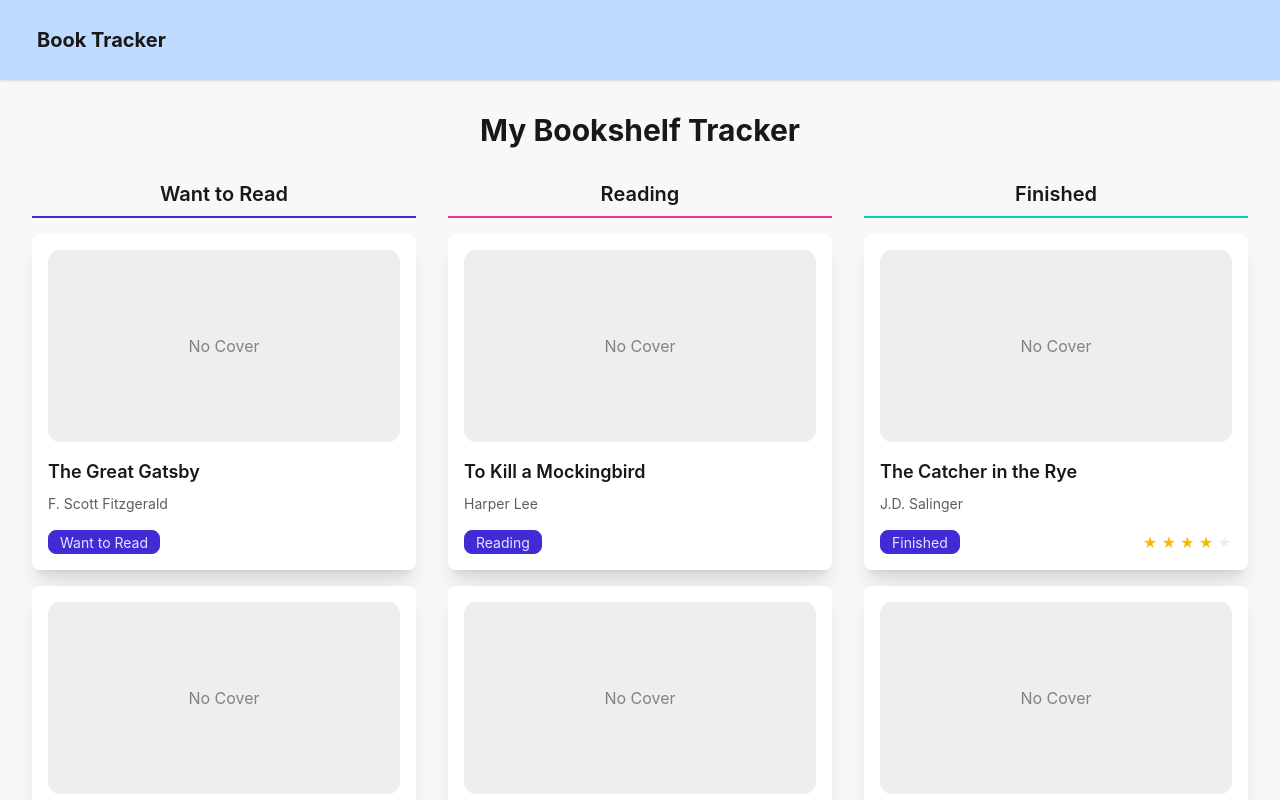
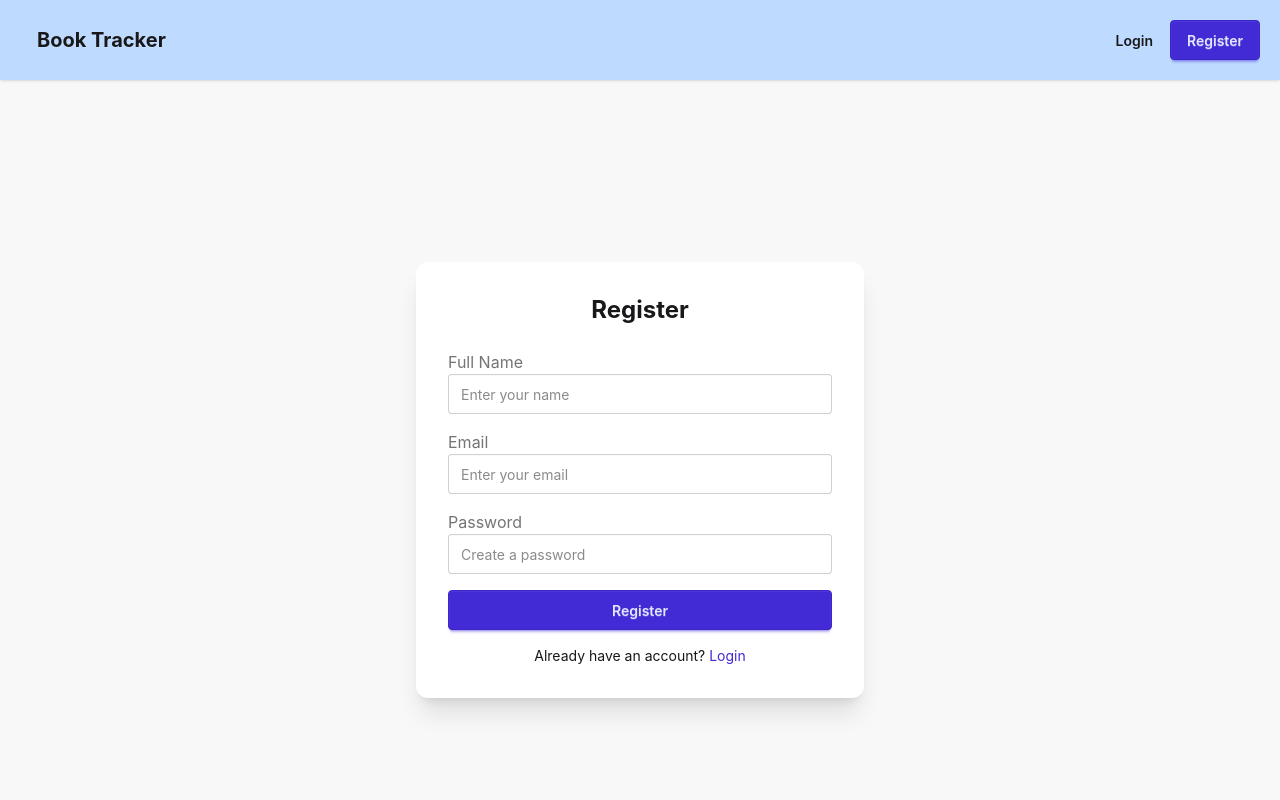
Before and after one commit to MohammadSahid232/Book-Shelf-Tracker, a React app in the folder frontend/: page /register in a window 1280 px wide. Shown: the top 800 px of the page. Built offline with nearby package versions, Linux system fonts and the light colour scheme; the HTML template or start-up script is replaced by a standard one.

Commit message:
feat: Add React Router and Login/Register pages for Week 2

```diff
--- a/frontend/package.json
+++ b/frontend/package.json
@@ -14,6 +14,7 @@
     "daisyui": "^5.6.0",
     "react": "^19.2.7",
     "react-dom": "^19.2.7",
+    "react-router-dom": "^7.18.1",
     "tailwindcss": "^4.3.1"
   },
   "devDependencies": {
--- a/frontend/src/App.jsx
+++ b/frontend/src/App.jsx
@@ -1,15 +1,22 @@
 import React from 'react';
+import { BrowserRouter, Routes, Route } from 'react-router-dom';
 import Home from './pages/Home';
+import Login from './pages/Login';
+import Register from './pages/Register';
 import Header from './components/header';
 import Footer from './components/Footer';
 
 function App() {
   return (
-    <>
+    <BrowserRouter>
       <Header />
-      <Home />
+      <Routes>
+        <Route path="/" element={<Home />} />
+        <Route path="/login" element={<Login />} />
+        <Route path="/register" element={<Register />} />
+      </Routes>
       <Footer />
-    </>
+    </BrowserRouter>
   );
 }
 
--- a/frontend/src/components/Header.jsx
+++ b/frontend/src/components/Header.jsx
@@ -1,7 +1,16 @@
+import React from 'react';
+import { Link } from 'react-router-dom';
+
 const Header = () => {
     return (
-        <div className="navbar bg-base-100 shadow-sm bg-blue-200 p-5 h-[10vh]">
-            <a className="btn btn-ghost text-xl font-bold">Book Tracker</a>
+        <div className="navbar bg-blue-200 p-5 shadow-sm">
+            <div className="flex-1">
+                <Link to="/" className="btn btn-ghost text-xl font-bold">Book Tracker</Link>
+            </div>
+            <div className="flex-none gap-2">
+                <Link to="/login" className="btn btn-ghost">Login</Link>
+                <Link to="/register" className="btn btn-primary">Register</Link>
+            </div>
         </div>
     )
 }
--- /dev/null
+++ b/frontend/src/pages/Login.jsx
@@ -0,0 +1,61 @@
+import React, { useState } from 'react';
+import { Link } from 'react-router-dom';
+
+export default function Login() {
+  const [email, setEmail] = useState('');
+  const [password, setPassword] = useState('');
+  const [message, setMessage] = useState('');
+
+  const handleSubmit = (e) => {
+    e.preventDefault();
+    if (!email || !password) return;
+    setMessage(`Logged in successfully as ${email}`);
+    setEmail('');
+    setPassword('');
+  };
+
+  return (
+    <div className="min-h-screen bg-base-200 flex items-center justify-center p-4">
+      <div className="max-w-md w-full bg-base-100 p-8 rounded-xl shadow-xl">
+        <h2 className="text-2xl font-bold text-center mb-6">Login</h2>
+        <form onSubmit={handleSubmit} className="space-y-4">
+          <div>
+            <label className="label">
+              <span className="label-text">Email</span>
+            </label>
+            <input
+              type="email"
+              placeholder="Enter your email"
+              value={email}
+              onChange={(e) => setEmail(e.target.value)}
+              className="input input-bordered w-full"
+            />
+          </div>
+          <div>
+            <label className="label">
+              <span className="label-text">Password</span>
+            </label>
+            <input
+              type="password"
+              placeholder="Enter your password"
+              value={password}
+              onChange={(e) => setPassword(e.target.value)}
+              className="input input-bordered w-full"
+            />
+          </div>
+          <button type="submit" className="btn btn-primary w-full">
+            Login
+          </button>
+        </form>
+        {message && (
+          <p className="mt-4 p-3 bg-success/20 text-success rounded-lg text-center font-medium">
+            {message}
+          </p>
+        )}
+        <div className="mt-4 text-center">
+          <p className="text-sm">Don't have an account? <Link to="/register" className="text-primary hover:underline">Register</Link></p>
+        </div>
+      </div>
+    </div>
+  );
+}
--- /dev/null
+++ b/frontend/src/pages/Register.jsx
@@ -0,0 +1,75 @@
+import React, { useState } from 'react';
+import { Link } from 'react-router-dom';
+
+export default function Register() {
+  const [name, setName] = useState('');
+  const [email, setEmail] = useState('');
+  const [password, setPassword] = useState('');
+  const [message, setMessage] = useState('');
+
+  const handleSubmit = (e) => {
+    e.preventDefault();
+    if (!name || !email || !password) return;
+    setMessage(`Registration successful for ${name}!`);
+    setName('');
+    setEmail('');
+    setPassword('');
+  };
+
+  return (
+    <div className="min-h-screen bg-base-200 flex items-center justify-center p-4">
+      <div className="max-w-md w-full bg-base-100 p-8 rounded-xl shadow-xl">
+        <h2 className="text-2xl font-bold text-center mb-6">Register</h2>
+        <form onSubmit={handleSubmit} className="space-y-4">
+          <div>
+            <label className="label">
+              <span className="label-text">Full Name</span>
+            </label>
+            <input
+              type="text"
+              placeholder="Enter your name"
+              value={name}
+              onChange={(e) => setName(e.target.value)}
+              className="input input-bordered w-full"
+            />
+          </div>
+          <div>
+            <label className="label">
+              <span className="label-text">Email</span>
+            </label>
+            <input
+              type="email"
+              placeholder="Enter your email"
+              value={email}
+              onChange={(e) => setEmail(e.target.value)}
+              className="input input-bordered w-full"
+            />
+          </div>
+          <div>
+            <label className="label">
+              <span className="label-text">Password</span>
+            </label>
+            <input
+              type="password"
+              placeholder="Create a password"
+              value={password}
+              onChange={(e) => setPassword(e.target.value)}
+              className="input input-bordered w-full"
+            />
+          </div>
+          <button type="submit" className="btn btn-primary w-full">
+            Register
+          </button>
+        </form>
+        {message && (
+          <p className="mt-4 p-3 bg-success/20 text-success rounded-lg text-center font-medium">
+            {message}
+          </p>
+        )}
+        <div className="mt-4 text-center">
+          <p className="text-sm">Already have an account? <Link to="/login" className="text-primary hover:underline">Login</Link></p>
+        </div>
+      </div>
+    </div>
+  );
+}
```
Also changed, not shown: 1 other file (tests, documents, lock files or other folders).
